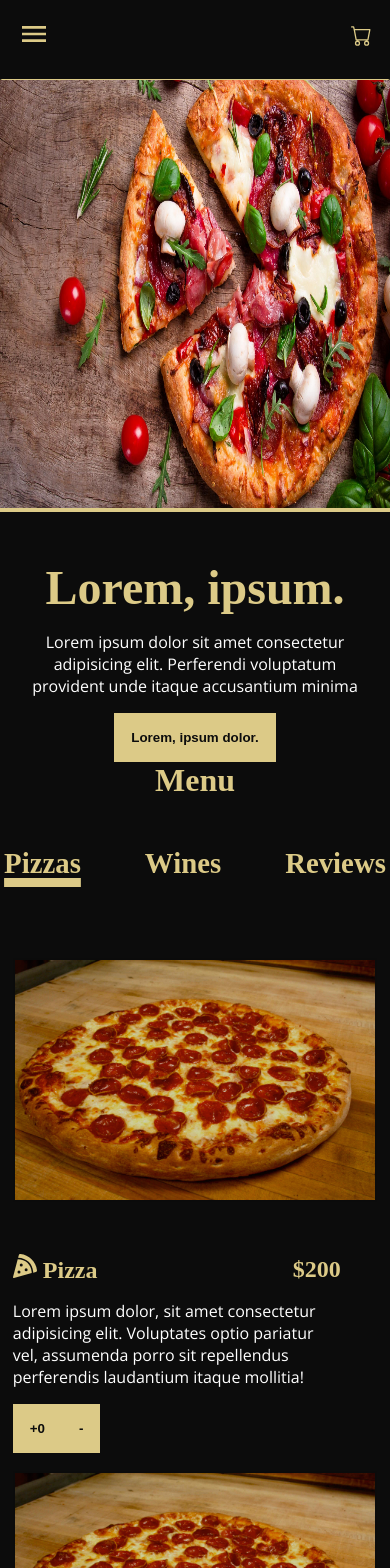
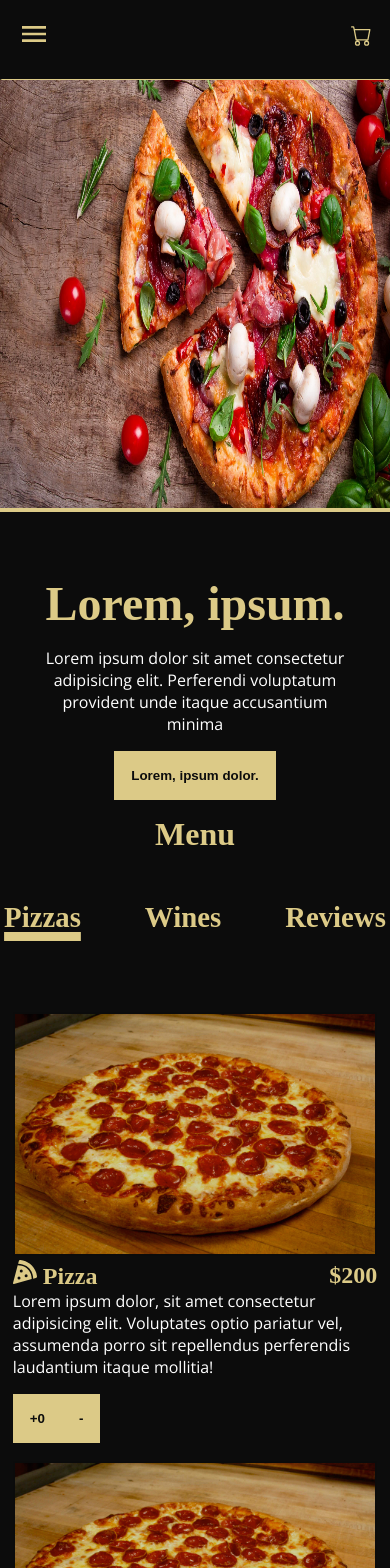
Before and after one commit to yamilt351/landing-page, a React (Create React App) app: page /#Product in a window 390 px wide. Shown: the top 1568 px of the page. Built offline with nearby package versions, Linux system fonts and the light colour scheme; a web font is replaced by a local one.

Commit message:
'fixing-styles-clases'

```diff
--- a/src/Components/Galery/galery.css
+++ b/src/Components/Galery/galery.css
@@ -46,7 +46,10 @@
   height: 100%;
 }
 .text-container {
+  color: var(--c-q);
+  font-weight: lighter;
   max-height: 20rem;
+  width: 100%;
 }
 
 @media screen and (max-width: 800px) {
--- a/src/Components/Menu/menu.css
+++ b/src/Components/Menu/menu.css
@@ -26,24 +26,25 @@
   border-radius: 20rem 0 0 20rem;
   border-left: 0.5rem solid var(--c-s);
 }
-.text-container {
+.text-menu-container {
+ padding: 1rem;
   width: 60%;
 }
-.text-container h1 {
+.text-menu-container h1 {
   color: var(--c-s);
   font-size: 3rem;
   font-family: var(--f-b), serif;
 }
-.text-container p {
+.text-menu-container p {
   margin-top: 1rem;
   font-family: var(--f-a), serif;
   color: var(--c-q);
 }
 
 @media screen and (max-width: 800px) {
-.text-container {
-  width: 90%;
-}
+  .text-menu-container {
+    width: 90%;
+  }
   .section-container {
     display: flex;
     flex-direction: column-reverse;
@@ -61,7 +62,7 @@
     border-left: 0;
     border-bottom: 0.3rem solid var(--c-s);
   }
-  .text-container {
+  .text-menu-container {
     margin-top: 3rem;
   }
 }
--- a/src/Components/Menu/menu.jsx
+++ b/src/Components/Menu/menu.jsx
@@ -17,7 +17,7 @@ function Menu() {
   return (
     <section className="section" id="Home">
       <div className="section-container">
-        <div className="text-container">
+        <div className="text-menu-container">
           <h1>Lorem, ipsum.</h1>
           <p>{currentText}</p>
           <button> Lorem, ipsum dolor.</button>
```
